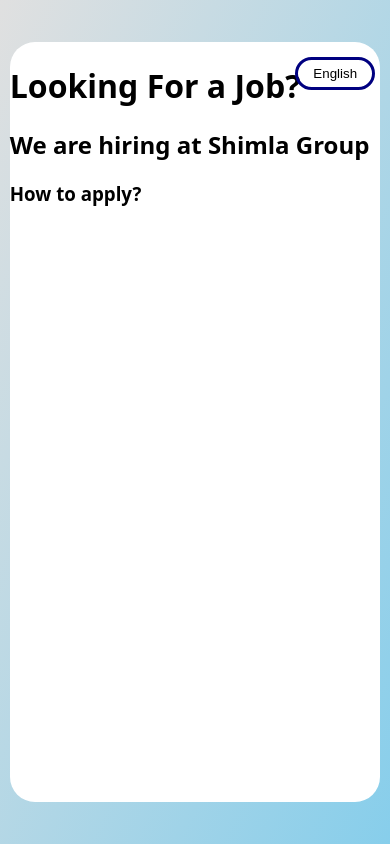
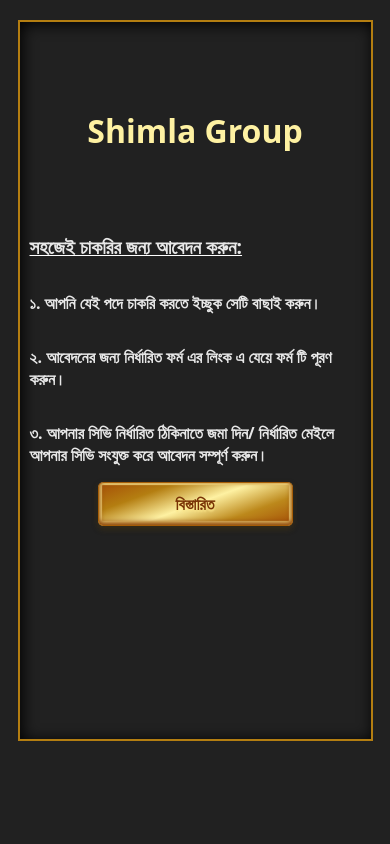
Before and after one commit to sajunaeid/job-site, a plain HTML site: page index.html in a window 390 px wide. Drawn offline with Linux system fonts and the light colour scheme.

Commit message:
Update job part

```diff
--- /dev/null
+++ b/css/box.css
@@ -0,0 +1,34 @@
+.box{
+    width: 90vw;
+    min-height: 80vh;
+    background: transparent;
+    border: 2px solid  #b47e11;
+    /* #07ff07
+      #b47e11,
+      #fef1a2,
+      #bc881b,
+      #a54e07 */
+    box-shadow: 2px 2px 15px #000000 inset;
+    color: #e8e8e8;
+    display: flex;
+    flex-direction: column;
+    /* align-items: center; */
+    /* justify-content: center; */
+    font-family: system-ui, -apple-system, BlinkMacSystemFont, 'Segoe UI',
+     Roboto, Oxygen, Ubuntu, Cantarell, 'Open Sans', 'Helvetica Neue',
+     sans-serif;
+}
+
+
+@media screen and (max-width: 600px) {
+    body{
+        width: 100vw;
+        height: 100%;
+    }
+    .box {
+        margin-top: 5vw;
+        width: 90vw;
+        min-height: 85vh;
+        margin-bottom: 20px;
+    }
+}
--- /dev/null
+++ b/css/btn.css
@@ -0,0 +1,57 @@
+.golden-button {
+    font-weight: 900;
+    touch-action: manipulation;
+    display: inline-block;
+    outline: none;
+    font-family: inherit;
+    font-size: 1rem;
+    box-sizing: border-box;
+    border: none;
+    border-radius: 0.3em;
+    height: 2.75em;
+    line-height: 2.5em;
+    text-transform: uppercase;
+    padding: 0 1em;
+    box-shadow: 0 3px 6px rgba(0, 0, 0, 0.16), 0 3px 6px rgba(110, 80, 20, 0.4),
+      inset 0 -2px 5px 1px rgba(139, 66, 8, 1),
+      inset 0 -1px 1px 3px rgba(250, 227, 133, 1);
+    background-image: linear-gradient(
+      160deg,
+      #a54e07,
+      #b47e11,
+      #fef1a2,
+      #bc881b,
+      #a54e07
+    );
+    border: 1px solid #a55d07;
+    color: rgb(120, 50, 5);
+    text-shadow: 0 2px 2px rgba(250, 227, 133, 1);
+    cursor: pointer;
+    transition: all 0.2s ease-in-out;
+    background-size: 100% 100%;
+    background-position: center;
+    width: 20vw;
+    margin: 0 auto;
+    margin-bottom: 20px;
+  }
+
+  .golden-button:focus,
+  .golden-button:hover {
+    background-size: 150% 150%;
+    box-shadow: 0 10px 20px rgba(0, 0, 0, 0.19), 0 6px 6px rgba(0, 0, 0, 0.23),
+      inset 0 -2px 5px 1px #b17d10, inset 0 -1px 1px 3px rgba(250, 227, 133, 1);
+    border: 1px solid rgba(165, 93, 7, 0.6);
+    color: rgba(120, 50, 5, 0.8);
+  }
+
+  .golden-button:active {
+    box-shadow: 0 3px 6px rgba(0, 0, 0, 0.16), 0 3px 6px rgba(110, 80, 20, 0.4),
+      inset 0 -2px 5px 1px #b17d10, inset 0 -1px 1px 3px rgba(250, 227, 133, 1);
+  }
+
+
+  @media screen and (max-width: 600px)  {
+    .golden-button{
+        width: 50vw;
+    }
+  }
--- /dev/null
+++ b/css/job-details.css
@@ -0,0 +1,26 @@
+body{
+    display: flex;
+    margin: 0;
+    padding: 0;
+    justify-content: center;
+    background-color: #212121;
+}
+.job-box{
+    box-sizing: border-box;
+    padding: 20px;
+    width: 90vw;
+    height: auto;
+    margin-top: 30px;
+    margin-bottom: 30px;
+    background: transparent;
+    border: 2px solid  #b47e11;
+    box-shadow: 2px 2px 15px #000000 inset;
+    color: #e8e8e8;
+    font-family: system-ui, -apple-system, BlinkMacSystemFont, 'Segoe UI',
+        Roboto, Oxygen, Ubuntu, Cantarell, 'Open Sans', 'Helvetica Neue',
+        sans-serif;
+}
+
+h1{
+    text-decoration: underline;
+}
--- /dev/null
+++ b/css/rwd.css
@@ -0,0 +1,11 @@
+@media screen and (max-width: 600px) {
+    h1{
+        font-size: 2rem;
+    }
+    h2{
+        font-size: 1.2rem;
+    }
+    h3{
+        font-size: 1rem;
+    }
+}
--- /dev/null
+++ b/css/style.css
@@ -0,0 +1,16 @@
+body{
+    margin: 0;
+    padding: 0;
+    box-sizing: border-box;
+    width: 100vw;
+    height: 100vh;
+    background-color: #212121;
+    color: #bec4cf;
+    display: flex;
+    justify-content: center;
+    align-items: center;
+}
+
+h1{
+    font-size: 4rem;
+}
--- a/index.html
+++ b/index.html
@@ -4,28 +4,30 @@
     <meta charset="UTF-8">
     <meta name="viewport" content="width=device-width, initial-scale=1.0">
     <title>Job-Shimla-Group</title>
-    <link rel="stylesheet" href="style.css">
+    <link rel="stylesheet" href="css/style.css">
+    <link rel="stylesheet" href="css/rwd.css">
+    <link rel="stylesheet" href="css/box.css">
+    <link rel="stylesheet" href="css/btn.css">
 </head>
 <body>
 
+<div class="box">
+    <br> <br> <br>
+    <h1 style="text-align: center; color: #fef1a2;">Shimla Group</h1> <br> <br>
+    <h2 style="text-align: left; margin-left: 10px; text-decoration: underline white;">সহজেই চাকরির জন্য আবেদন করুন:</h2>
+    <h3 style="text-align: left; margin-left: 10px;">১. আপনি যেই পদে চাকরি করতে ইচ্ছুক সেটি বাছাই করুন।</h3>
+    <h3 style="text-align: left; margin-left: 10px;">২. আবেদনের জন্য নির্ধারিত ফর্ম এর লিংক এ যেয়ে ফর্ম টি পূরণ করুন।  </h3>
+    <h3 style="text-align: left; margin-left: 10px;">৩. আপনার সিভি নির্ধারিত ঠিকিনাতে জমা দিন/ নির্ধারিত মেইলে আপনার সিভি সংযুক্ত করে আবেদন সম্পূর্ণ করুন। </h3>
 
-    <div class="box">
-
-        <button class="lang-btn" id="languageButton" onclick="switchLanguage()">English</button>
-
-        <h1 id="greeting"></h1>
-        <p id="description"></p>
+    <a href="job-details.html" style="justify-content: center; display: flex; text-decoration: none;">
+        <button role="button" class="golden-button">
+            <span class="golden-text">বিস্তারিত</span>
+        </button>
+    </a>
+</div>
 
 
 
-
-        <h1>Looking For a Job?</h1>
-        <h2>We are hiring at Shimla Group</h2>
-        <h3>How to apply?</h3>
-        <h4></h4>
-    </div>
-
-
-    <script src="script.js"></script>
+<script src="script.js"></script>
 </body>
 </html>
--- a/script.js
+++ /dev/null
@@ -1,21 +0,0 @@
-const translations = {
-    en: {
-        greeting: "Hello!",
-        description: "Welcome to our website.",
-        button: "Español"
-    },
-    es: {
-        greeting: "¡Hola!",
-        description: "Bienvenido a nuestro sitio web.",
-        button: "English"
-    }
-};
-
-let currentLang = 'en';
-
-function switchLanguage() {
-    currentLang = currentLang === 'en' ? 'es' : 'en';  // Toggle language
-    document.getElementById('greeting').textContent = translations[currentLang].greeting;
-    document.getElementById('description').textContent = translations[currentLang].description;
-    document.getElementById('languageButton').textContent = translations[currentLang].button;
-}
--- a/style.css
+++ /dev/null
@@ -1,29 +0,0 @@
-body{
-    margin: 0;
-    height: 100vh;
-    background: linear-gradient(to bottom right, #e0e0e0, #87CEEB);
-    color: #000000;
-    display: flex;
-    justify-content: center;
-    align-items: center;
-    font-family: system-ui, -apple-system, BlinkMacSystemFont, 'Segoe UI', Roboto, Oxygen, Ubuntu, Cantarell, 'Open Sans', 'Helvetica Neue', sans-serif;
-}
-
-.lang-btn{
-    background-color: #00000000;
-    border: solid 3px navy;
-    padding: 6px 15px;
-    position: absolute;
-    top: 2%;
-    right: 1.4%;
-    border-radius: 30px;
-    text-align: center;
-}
-
-.box{
-    position: fixed;
-    width: 95vw;
-    height: 90vh;
-    background-color: #fff;
-    border-radius: 25px;
-}
```
Also changed, not shown: css/btn2.css (added, +24 -0 lines), job-details.html (added, +48 -0 lines), text.txt (added).
